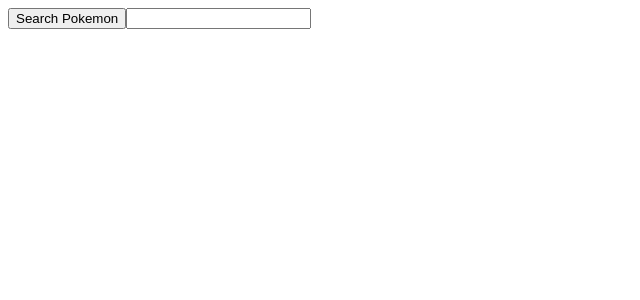
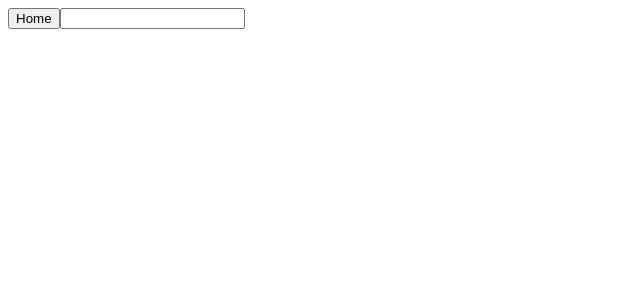
Before and after one commit to laura-enya-galindo/pokedex, a Nuxt app: page /search in a window 1280 px wide. Shown: the top 300 px of the page, without its empty margins (0-640 px from the left). Built offline with nearby package versions, Linux system fonts and the light colour scheme.

Commit message:
Ajout de "custom-search.vue" pour que le bouton sur la page de recherche mène vers la home et pas vers la page de recherche

```diff
--- /dev/null
+++ b/layouts/custom-search.vue
@@ -0,0 +1,18 @@
+<script setup lang="ts">
+import { ref } from 'vue';
+import { useRouter } from 'vue-router';
+
+    const router = useRouter();
+
+    const goToHome = () => {
+        router.push(`/`);
+    };
+
+</script>
+
+<template>
+    <div>
+        <button @click="goToHome()"> Home </button>
+        <slot/>
+    </div>
+</template>
--- a/pages/search.vue
+++ b/pages/search.vue
@@ -1,15 +1,15 @@
 <script setup lang="ts">
-import { useRouter } from 'vue-router';
+    definePageMeta({
+        layout: 'custom-search'
+    });
 
-const router = useRouter();
+    const router = useRouter();
 
-let searchPokemon = ref("");
+    let searchPokemon = ref("");
 
-const goToPokemon = () => {
-    router.push(`/single/${searchPokemon.value}`);
-};
-
-
+    const goToPokemon = () => {
+        router.push(`/single/${searchPokemon.value}`);
+    };
 </script>
 
 <template>
```
